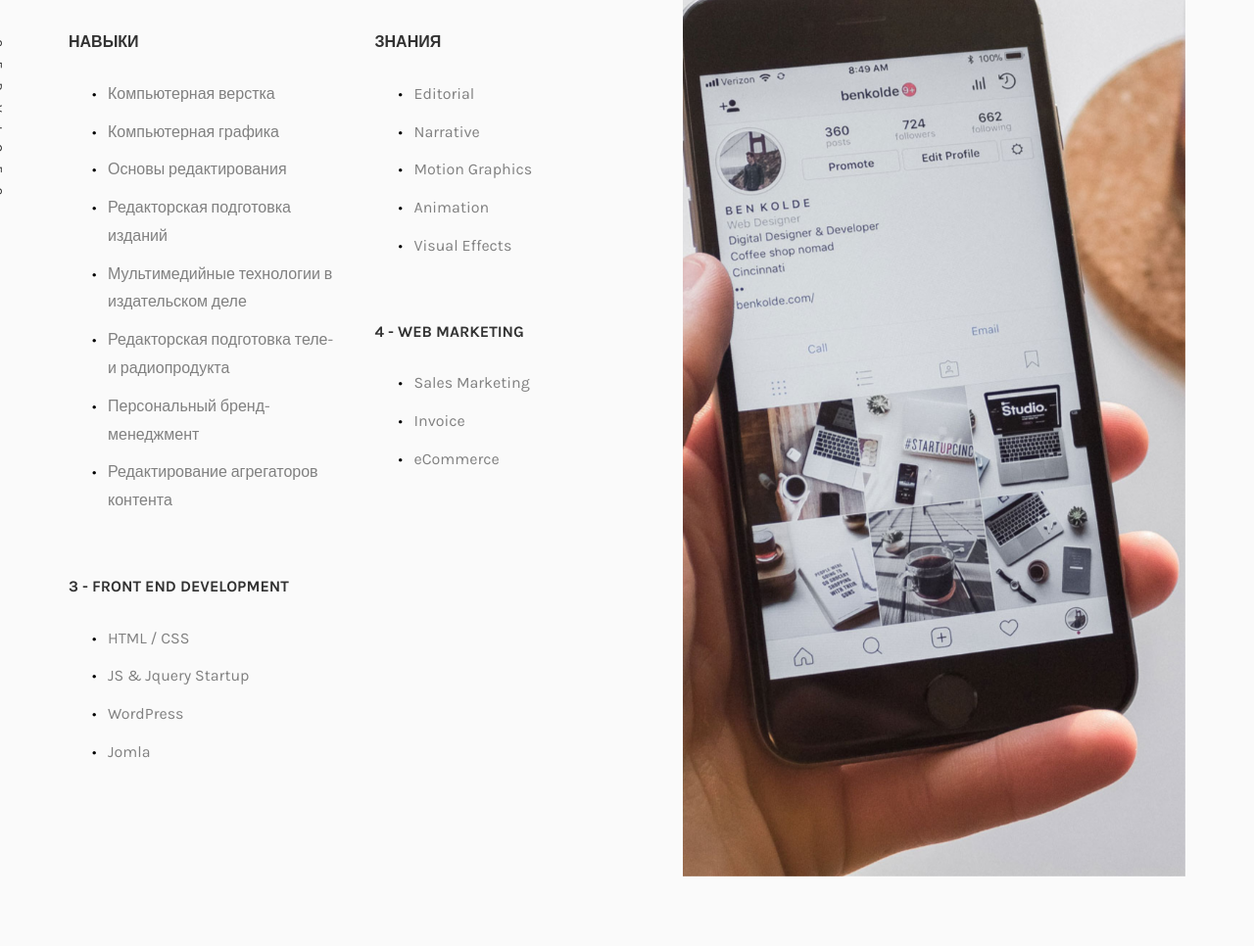
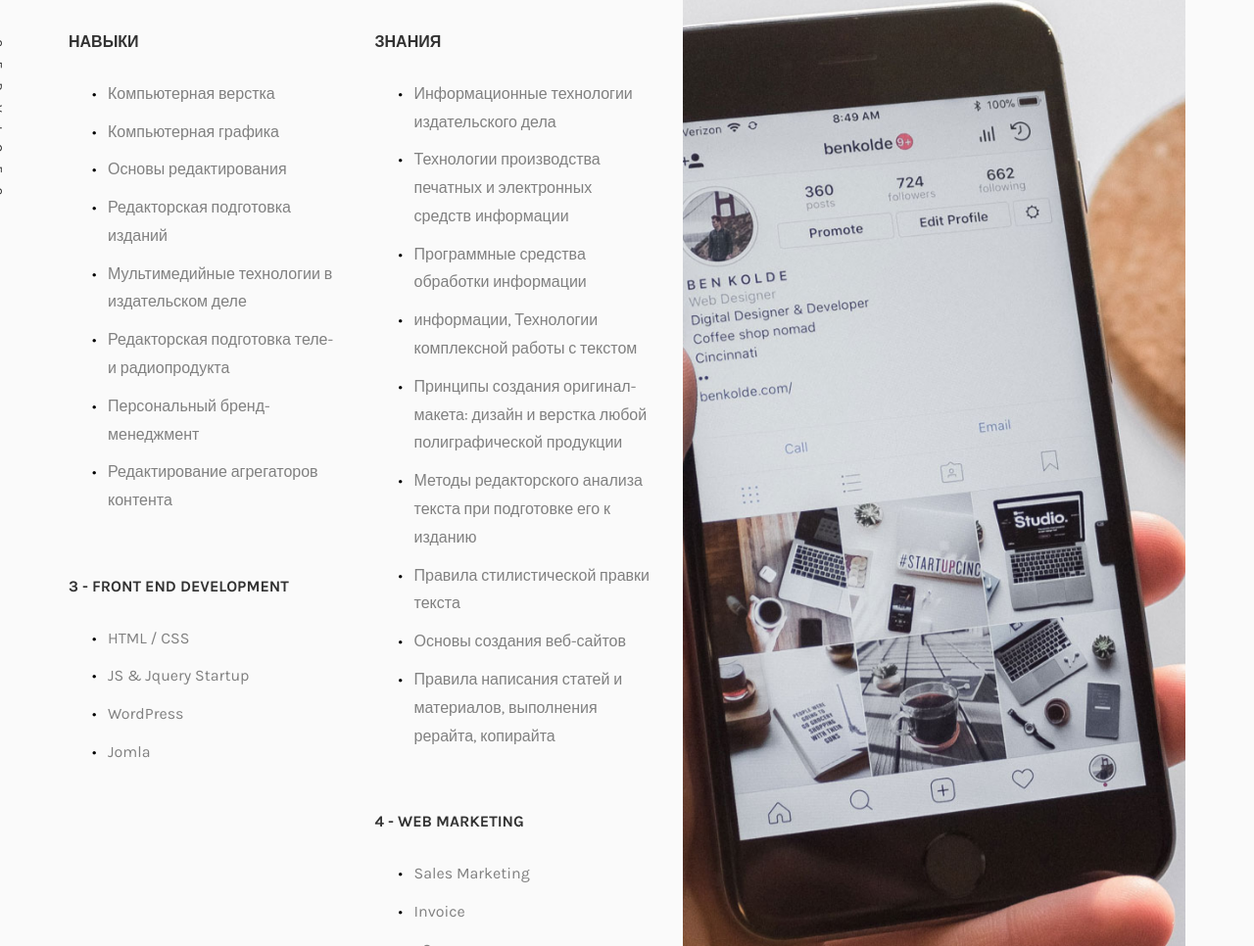
Before and after one commit to bakugann/rezume, a plain HTML site: page index.html in a window 1280 px wide. Shown: the part 1440-2406 px from the top of the page at 98% size. Drawn offline with nearby package versions, Linux system fonts and the light colour scheme; a web font is replaced by a local one.

Commit message:
Update index.html

```diff
--- a/index.html
+++ b/index.html
@@ -205,11 +205,21 @@
 										<div class="services animate-box">
 											<h3>Знания</h3>
 											<ul>
-												<li>Editorial</li>
-												<li>Narrative</li>
-												<li>Motion Graphics</li>
-												<li>Animation</li>
-												<li>Visual Effects</li>
+												<li>Информационные технологии издательского дела</li>
+												<li>Технологии производства печатных и электронных средств информации</li>
+												<li>Программные средства обработки информации</li>
+												<li>информации, Технологии комплексной
+работы с текстом</li>
+												<li>Принципы создания оригинал-макета: дизайн и верстка
+любой полиграфической продукции</li>
+												<liДопечатную подготовку макетов</li>
+												<li>Методы
+редакторского анализа текста при подготовке его к изданию</li>
+												<li>Правила
+стилистической правки текста</li>
+												<li>Основы создания веб-сайтов</li>
+												<li>Правила
+написания статей и материалов, выполнения рерайта, копирайта</li>
 											</ul>
 										</div>
 										<div class="services animate-box">
```
